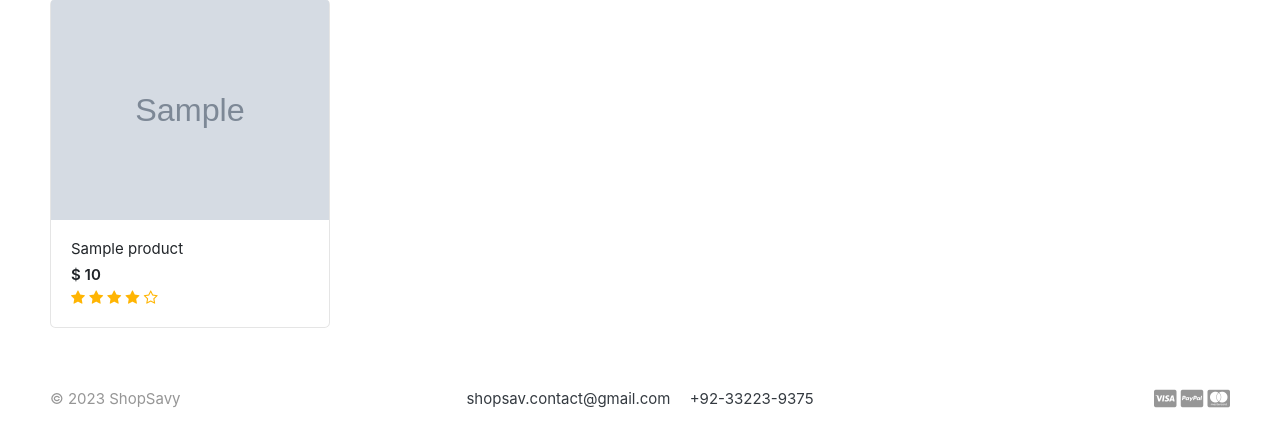
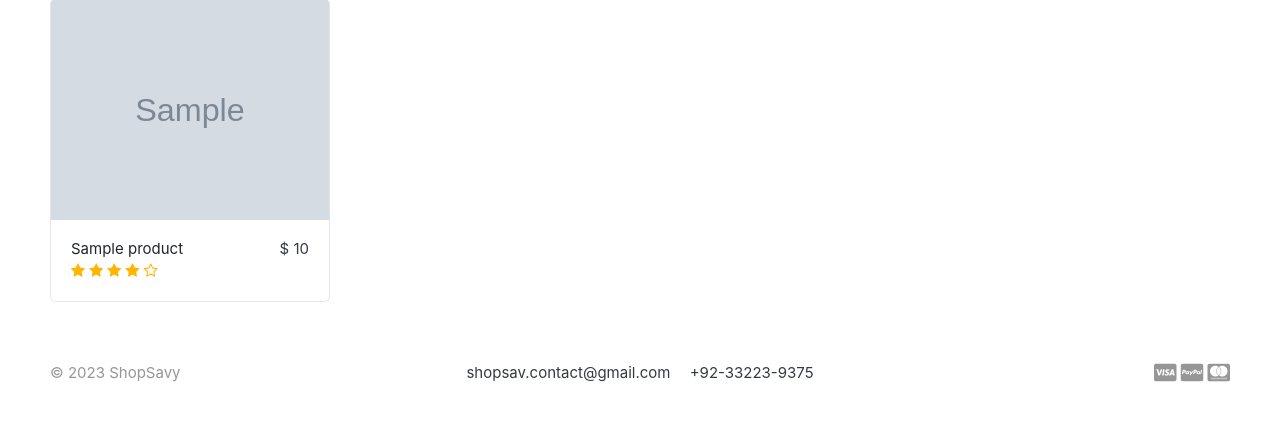
Before and after one commit to Umer-Ishtiaq-4/ecommerce-app, a Django app: page / in a window 1280 px wide. Shown: the part 837-1268 px from the top of the page. After the commit the page ends 1219 px from the top, so only its background shows below. Run offline with Django 3.2, Linux system fonts and the light colour scheme; tables that the repository leaves empty hold one stand-in row (values such as "Sample post"); grey boxes marked "Sample" are stand-in pictures; some libraries are stand-ins or nearby versions; some web fonts are replaced.

Commit message:
Home Updatedd

```diff
--- a/templates/home.html
+++ b/templates/home.html
@@ -1,5 +1,3 @@
-
-
 {% extends 'base.html' %}
 {% load static %}
 
@@ -24,8 +22,11 @@
 	<div class="container">
 
 		<header class="section-heading">
-	<a href="{% url 'store' %}" class="btn btn-outline-primary float-right">See all</a>
+			<a href="{% url 'store' %}" class="btn btn-outline-primary float-right new-btn-color-outline">See all</a>
+			<div class="wrap-heading">
 				<h3 class="section-title">Popular products </h3>
+				<div class="divider"></div>
+			</div>
 
 		</header><!-- sect-heading -->
 
@@ -33,18 +34,26 @@
 		<div class="row">
 			{% for product in products %}
 			<div class="col-md-3">
-		<div class="card card-product-grid">
-			<a href="{{ product.get_url }}" class="img-wrap"> <img src="{{ product.images.url }}"> </a>
+				<div class="card card-product-grid glass-effect">
+					<a href="{{ product.get_url }}" class="img-wrap"> <img class="img-bg-rm"
+							src="{{ product.images.url }}"> </a>
 					<figcaption class="info-wrap">
+						<div class="d-flex justify-content-between">
 							<a href="{{ product.get_url }}" class="title">{{ product.product_name }}</a>
-				<div class="price mt-1">$ {{ product.price }}</div> <!-- price-wrap.// -->
+							<p class="">$ {{ product.price }}</p> <!-- price-wrap.// -->
+						</div>
 						<div class="rating-star">
 							<span>
-						<i class="fa fa-star{% if product.averageReview < 0.5 %}-o{% elif product.averageReview >= 0.5 and product.averageReview < 1 %}-half-o {% endif %}" aria-hidden="true"></i>
-						<i class="fa fa-star{% if product.averageReview < 1.5 %}-o{% elif product.averageReview >= 1.5 and product.averageReview < 2 %}-half-o {% endif %}" aria-hidden="true"></i>
-						<i class="fa fa-star{% if product.averageReview < 2.5 %}-o{% elif product.averageReview >= 2.5 and product.averageReview < 3 %}-half-o {% endif %}" aria-hidden="true"></i>
-						<i class="fa fa-star{% if product.averageReview < 3.5 %}-o{% elif product.averageReview >= 3.5 and product.averageReview < 4 %}-half-o {% endif %}" aria-hidden="true"></i>
-						<i class="fa fa-star{% if product.averageReview < 4.5 %}-o{% elif product.averageReview >= 4.5 and product.averageReview < 5 %}-half-o {% endif %}" aria-hidden="true"></i>
+								<i class="fa fa-star{% if product.averageReview < 0.5 %}-o{% elif product.averageReview >= 0.5 and product.averageReview < 1 %}-half-o {% endif %}"
+									aria-hidden="true"></i>
+								<i class="fa fa-star{% if product.averageReview < 1.5 %}-o{% elif product.averageReview >= 1.5 and product.averageReview < 2 %}-half-o {% endif %}"
+									aria-hidden="true"></i>
+								<i class="fa fa-star{% if product.averageReview < 2.5 %}-o{% elif product.averageReview >= 2.5 and product.averageReview < 3 %}-half-o {% endif %}"
+									aria-hidden="true"></i>
+								<i class="fa fa-star{% if product.averageReview < 3.5 %}-o{% elif product.averageReview >= 3.5 and product.averageReview < 4 %}-half-o {% endif %}"
+									aria-hidden="true"></i>
+								<i class="fa fa-star{% if product.averageReview < 4.5 %}-o{% elif product.averageReview >= 4.5 and product.averageReview < 5 %}-half-o {% endif %}"
+									aria-hidden="true"></i>
 							</span>
 						</div>
 					</figcaption>
```
Also changed, not shown: media/photos/products/Great-Tshirt_1.png (added), media/photos/products/bg-rm-photos/ATX-Jeans 1.png (added), media/photos/products/bg-rm-photos/Blue-Shirt 1.png (added), media/photos/products/bg-rm-photos/Great-Tshirt 1.png (added), media/photos/products/bg-rm-photos/Mavi_jeans 1.png (added), media/photos/products/bg-rm-photos/Puma-Ferrari-Shoes 1.png (added), media/photos/products/bg-rm-photos/US-Polo-Assn_Jacket 1.png (added), media/photos/products/bg-rm-photos/Wrangler-Shirt 1.png (added), media/photos/products/bg-rm-photos/image1 1.png (added), media/photos/products/bg-rm-photos/image1 2.png (added), media/photos/products/bg-rm-photos/image2 1.png (added), media/photos/products/bg-rm-photos/jordan-true-flight-basketball-shoes 1.png (added). Lines whose indentation alone changed are shown as unchanged.
